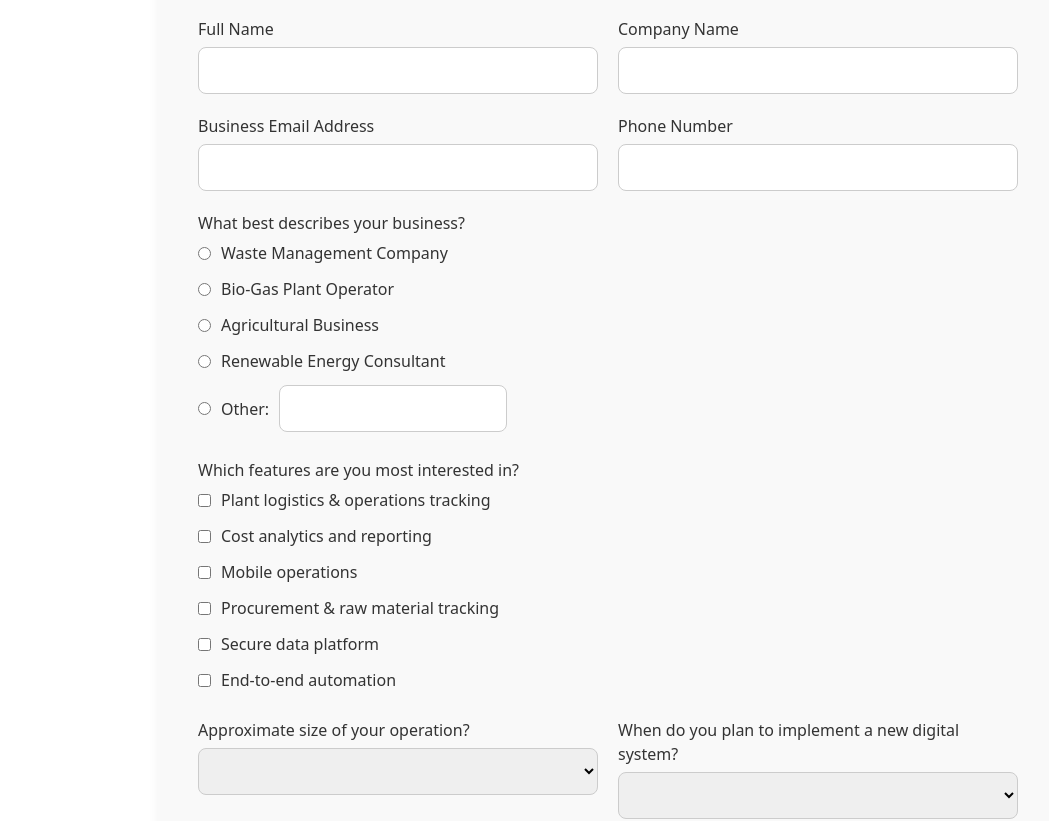
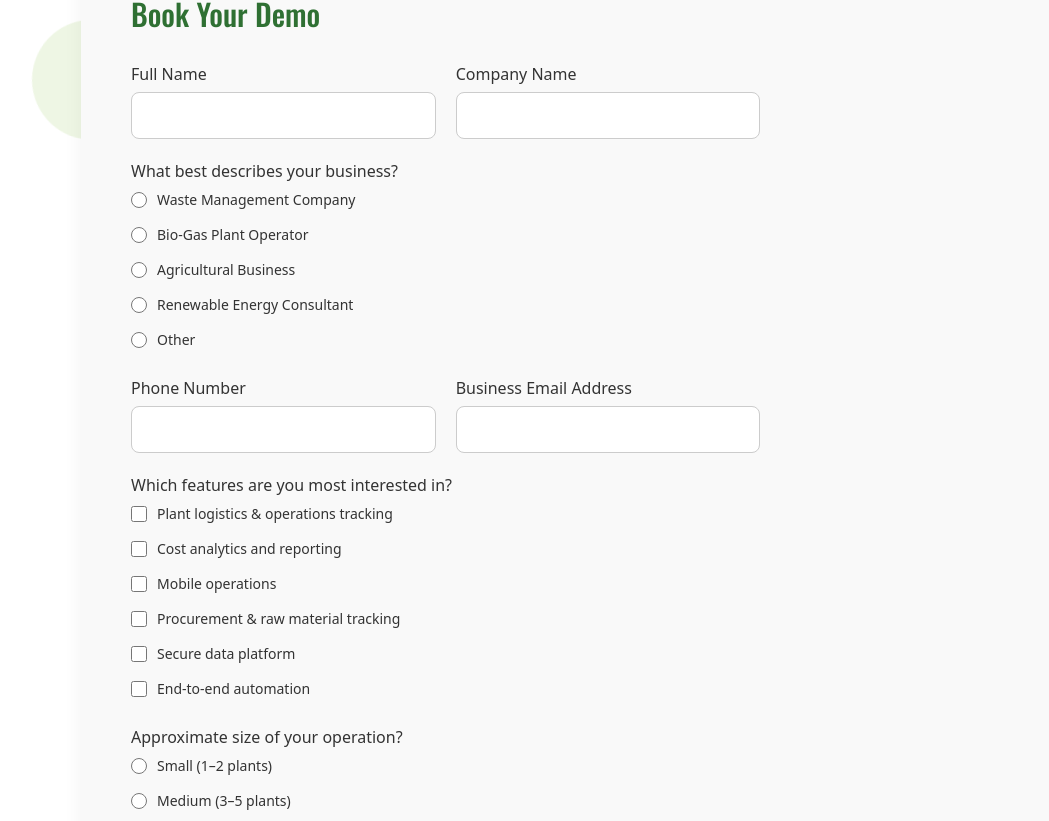
Before and after one commit to rahul04070407/biogrenetech, an Angular app: page /contact in a window 1280 px wide. Shown: the part 254-1075 px from the top of the page, without its empty margins (32-1081 px from the left). Built offline with nearby package versions, Linux system fonts and the light colour scheme.

Commit message:
contact us form

```diff
--- a/src/app/pages/contact-us/contact-us.component.html
+++ b/src/app/pages/contact-us/contact-us.component.html
@@ -1,86 +1,45 @@
 <section class="contact-us">
+  <div class="background-shapes">
+    <div class="circle"></div>
+    <div class="triangle"></div>
+    <div class="circle small"></div>
+    <div class="triangle small"></div>
+  </div>
+
   <div class="form-container">
-    <h2>Contact Us</h2>
-    <form  #contactForm="ngForm">
-      <div>
-        <label>Full Name</label>
-        <input type="text" name="fullName" ngModel required />
-      </div>
+    <h2>Book Your Demo</h2>
 
-      <div>
-        <label>Company Name</label>
-        <input type="text" name="companyName" ngModel />
-      </div>
+    <form (ngSubmit)="onSubmit()" #demoForm="ngForm">
+      <ng-container *ngFor="let question of questions">
+        <div class="form-field" [ngClass]="{ 'full-width': isFullWidth(question) }">
+          <label [attr.for]="question.name">{{ question.label }}</label>
 
-      <div>
-        <label>Business Email Address</label>
-        <input type="email" name="email" ngModel required />
-      </div>
+          <!-- T: Text or Textarea -->
+          <input *ngIf="question.type === 'T' && question.inputType !== 'textarea'"
+            [type]="question.inputType || 'text'" class="form-control" [name]="question.name"
+            [(ngModel)]="formData[question.name]" [id]="question.name" />
 
-      <div>
-        <label>Phone Number</label>
-        <input type="tel" name="phone" ngModel />
-      </div>
+          <textarea *ngIf="question.type === 'T' && question.inputType === 'textarea'" class="form-control" rows="3"
+            [name]="question.name" [(ngModel)]="formData[question.name]" [id]="question.name"></textarea>
 
-      <div class="full-width">
-        <label>What best describes your business?</label>
-        <div class="radio-group">
-          <label><input type="radio" name="businessType" value="Waste Management Company" ngModel /> Waste Management Company</label>
-          <label><input type="radio" name="businessType" value="Bio-Gas Plant Operator" ngModel /> Bio-Gas Plant Operator</label>
-          <label><input type="radio" name="businessType" value="Agricultural Business" ngModel /> Agricultural Business</label>
-          <label><input type="radio" name="businessType" value="Renewable Energy Consultant" ngModel /> Renewable Energy Consultant</label>
-          <label><input type="radio" name="businessType" value="Other" ngModel /> Other:
-            <input type="text" name="businessOther" ngModel />
-          </label>
+          <!-- R: Radio -->
+          <div *ngIf="question.type === 'R'" class="radio-group">
+            <label *ngFor="let opt of question.options" class="radio-option">
+              <input type="radio" [name]="question.name" [value]="opt" [(ngModel)]="formData[question.name]" />
+              <span>{{ opt }}</span>
+            </label>
+          </div>
+
+          <!-- C: Checkbox -->
+          <div *ngIf="question.type === 'C'" class="checkbox-group">
+            <label *ngFor="let opt of question.options" class="checkbox-option">
+              <input type="checkbox" [name]="question.name + '_' + opt" [value]="opt"
+                (change)="onCheckboxChange($event, question.name)" />
+              <span>{{ opt }}</span>
+            </label>
+          </div>
         </div>
-      </div>
-
-      <div class="full-width">
-        <label>Which features are you most interested in?</label>
-        <div class="checkbox-group">
-          <label><input type="checkbox" name="features" value="Plant logistics & operations tracking" ngModel /> Plant logistics & operations tracking</label>
-          <label><input type="checkbox" name="features" value="Cost analytics and reporting" ngModel /> Cost analytics and reporting</label>
-          <label><input type="checkbox" name="features" value="Mobile operations" ngModel /> Mobile operations</label>
-          <label><input type="checkbox" name="features" value="Procurement & raw material tracking" ngModel /> Procurement & raw material tracking</label>
-          <label><input type="checkbox" name="features" value="Secure data platform" ngModel /> Secure data platform</label>
-          <label><input type="checkbox" name="features" value="End-to-end automation" ngModel /> End-to-end automation</label>
-        </div>
-      </div>
-
-      <div>
-        <label>Approximate size of your operation?</label>
-        <select name="operationSize" ngModel>
-          <option value="Small">Small (1–2 plants)</option>
-          <option value="Medium">Medium (3–5 plants)</option>
-          <option value="Large">Large (6+ plants)</option>
-          <option value="Starting">Just getting started</option>
-        </select>
-      </div>
-
-      <div>
-        <label>When do you plan to implement a new digital system?</label>
-        <select name="timeline" ngModel>
-          <option value="Immediately">Immediately</option>
-          <option value="1–3 months">Within 1–3 months</option>
-          <option value="6 months">Within 6 months</option>
-          <option value="Exploring">Just exploring</option>
-        </select>
-      </div>
-
-      <div class="full-width">
-        <label>Any specific goals or challenges you’d like to address?</label>
-        <textarea name="goals" rows="4" ngModel></textarea>
-      </div>
-
-      <div class="full-width">
-        <label>Preferred method of follow-up:</label>
-        <div class="radio-group">
-          <label><input type="radio" name="followUp" value="Email" ngModel /> Email</label>
-          <label><input type="radio" name="followUp" value="Phone" ngModel /> Phone</label>
-          <label><input type="radio" name="followUp" value="WhatsApp" ngModel /> WhatsApp</label>
-          <label><input type="radio" name="followUp" value="Video Demo" ngModel /> Video Demo</label>
-        </div>
-      </div>
+      </ng-container>
 
       <button type="submit">Submit</button>
     </form>
--- a/src/app/pages/contact-us/contact-us.component.scss
+++ b/src/app/pages/contact-us/contact-us.component.scss
@@ -1,77 +1,147 @@
 .contact-us {
-  background-color: #ffffff;
-  padding: 60px 20px;
+  position: relative;
+  background: #ffffff;
+  min-height: 85vh;
+  padding: 80px 20px;
+  overflow: hidden;
+
+  .background-shapes {
+    position: absolute;
+    top: 0;
+    left: 0;
+    width: 100%;
+    height: 100%;
+    pointer-events: none;
+    overflow: hidden;
+    z-index: 0;
+
+    .circle,
+    .triangle {
+      position: absolute;
+      border-radius: 50%;
+      opacity: 0.15;
+      animation: float 10s infinite ease-in-out alternate;
+    }
+
+    .circle {
+      width: 120px;
+      height: 120px;
+      background: #8bc34a;
+      top: 10%;
+      left: 5%;
+    }
+
+    .triangle {
+      width: 0;
+      height: 0;
+      border-left: 60px solid transparent;
+      border-right: 60px solid transparent;
+      border-bottom: 100px solid #4caf50;
+      top: 70%;
+      right: 10%;
+    }
+
+    .circle.small {
+      width: 60px;
+      height: 60px;
+      background: #c8e6c9;
+      top: 50%;
+      left: 80%;
+    }
+
+    .triangle.small {
+      border-left: 30px solid transparent;
+      border-right: 30px solid transparent;
+      border-bottom: 50px solid #a5d6a7;
+      top: 20%;
+      right: 30%;
+    }
+  }
 
   .form-container {
-    max-width: 900px;
+    position: relative;
+    z-index: 1;
+    width: 85%;
     margin: 0 auto;
     background: #f9f9f9;
-    border-radius: 12px;
-    padding: 40px;
-    box-shadow: 0 4px 12px rgba(0, 0, 0, 0.05);
+    border-radius: 16px;
+    padding: 50px;
+    box-shadow: 0 6px 20px rgba(0, 0, 0, 0.05);
 
     h2 {
-      font-size: 26px;
+      font-size: 30px;
       font-family: 'Oswald', sans-serif;
       color: #2f7033;
-      margin-bottom: 20px;
+      margin-bottom: 30px;
     }
 
     form {
       display: grid;
-      grid-template-columns: 1fr 1fr;
+      grid-template-columns: repeat(auto-fit, minmax(300px, 1fr));
       gap: 20px;
+
+      .form-field {
+        display: flex;
+        flex-direction: column;
+      }
 
       .full-width {
         grid-column: 1 / -1;
       }
 
       label {
+        display: block;
+        margin-bottom: 6px;
         font-weight: 500;
         color: #333;
-        margin-bottom: 6px;
-        display: block;
       }
 
-      input, select, textarea {
+      input,
+      select,
+      textarea {
         width: 100%;
         padding: 12px;
+        font-size: 14px;
+        border: 1px solid #ccc;
         border-radius: 8px;
-        border: 1px solid #ccc;
-        font-size: 14px;
-        transition: border-color 0.3s ease;
+        transition: border-color 0.3s;
 
         &:focus {
+          outline: none;
           border-color: #2f7033;
-          outline: none;
         }
       }
 
-      .checkbox-group,
-      .radio-group {
+      .radio-group,
+      .checkbox-group {
         display: flex;
         flex-direction: column;
-        gap: 6px;
+        gap: 8px;
 
         label {
           display: flex;
           align-items: center;
           gap: 10px;
+          font-size: 14px;
+          color: #333;
 
-          input {
-            width: auto;
+          input[type='radio'],
+          input[type='checkbox'] {
+            width: 16px;
+            height: 16px;
+            accent-color: #2f7033;
           }
         }
       }
 
       button {
         grid-column: 1 / -1;
-        padding: 14px 24px;
+        padding: 14px 20px;
+        font-size: 16px;
         background-color: #2f7033;
         color: white;
         border: none;
         border-radius: 8px;
-        font-size: 16px;
         font-weight: 600;
         cursor: pointer;
         transition: background 0.3s;
@@ -83,3 +153,25 @@
     }
   }
 }
+
+@keyframes float {
+  0% {
+    transform: translateY(0px) rotate(0deg);
+  }
+  100% {
+    transform: translateY(-30px) rotate(15deg);
+  }
+}
+
+@media (max-width: 768px) {
+  .contact-us {
+    .form-container {
+      padding: 30px;
+      width: 95%;
+    }
+
+    form {
+      grid-template-columns: 1fr !important;
+    }
+  }
+}
--- a/src/app/pages/contact-us/contact-us.component.ts
+++ b/src/app/pages/contact-us/contact-us.component.ts
@@ -4,11 +4,110 @@ import { FormsModule } from '@angular/forms';
 
 @Component({
   selector: 'app-contact-us',
-  imports: [CommonModule,FormsModule],
-     standalone: true,
+  standalone: true,
+  imports: [CommonModule, FormsModule],
   templateUrl: './contact-us.component.html',
-  styleUrl: './contact-us.component.scss'
+  styleUrl: './contact-us.component.scss',
 })
 export class ContactUsComponent {
+  // Simulating backend data
+  questions = [
+    { type: 'T', label: 'Full Name', name: 'fullName', inputType: 'text', required: true },
+    { type: 'T', label: 'Company Name', name: 'company', inputType: 'text' },
 
+
+    {
+      type: 'R',
+      label: 'What best describes your business?',
+      name: 'businessType',
+      required: true,
+      options: [
+        'Waste Management Company',
+        'Bio-Gas Plant Operator',
+        'Agricultural Business',
+        'Renewable Energy Consultant',
+        'Other'
+      ]
+    },
+  { type: 'T', label: 'Phone Number', name: 'phone', inputType: 'text' },
+   { type: 'T', label: 'Business Email Address', name: 'email', inputType: 'email', required: true },
+    {
+      type: 'C',
+      label: 'Which features are you most interested in?',
+      name: 'features',
+      options: [
+        'Plant logistics & operations tracking',
+        'Cost analytics and reporting',
+        'Mobile operations',
+        'Procurement & raw material tracking',
+        'Secure data platform',
+        'End-to-end automation'
+      ]
+    },
+
+    {
+      type: 'R',
+      label: 'Approximate size of your operation?',
+      name: 'operationSize',
+      options: [
+        'Small (1–2 plants)',
+        'Medium (3–5 plants)',
+        'Large (6+ plants)',
+        'Just getting started'
+      ]
+    },
+
+    {
+      type: 'R',
+      label: 'When do you plan to implement a new digital system?',
+      name: 'timeline',
+      options: [
+        'Immediately',
+        'Within 1–3 months',
+        'Within 6 months',
+        'Just exploring'
+      ]
+    },
+
+    { type: 'T', label: 'Any specific goals or challenges you’d like to address?', name: 'goals', inputType: 'textarea' },
+
+    {
+      type: 'R',
+      label: 'Preferred method of follow-up:',
+      name: 'followUp',
+      options: [
+        'Email',
+        'Phone',
+        'WhatsApp',
+        'Video Demo'
+      ]
+    }
+  ];
+
+  formData: { [key: string]: any } = {};
+
+  // Add or remove checkboxes from formData
+  onCheckboxChange(event: Event, name: string) {
+    const input = event.target as HTMLInputElement;
+    if (!this.formData[name]) {
+      this.formData[name] = [];
+    }
+
+    if (input.checked) {
+      this.formData[name].push(input.value);
+    } else {
+      this.formData[name] = this.formData[name].filter((val: string) => val !== input.value);
+    }
+  }
+
+  // Optional: mark full-width fields for layout
+  isFullWidth(question: any): boolean {
+    return question.type !== 'T' || question.inputType === 'textarea';
+  }
+
+  onSubmit() {
+    console.log('Form Submitted:', this.formData);
+    alert('Form submitted successfully!');
+    // You can send `this.formData` to your backend here
+  }
 }
```
